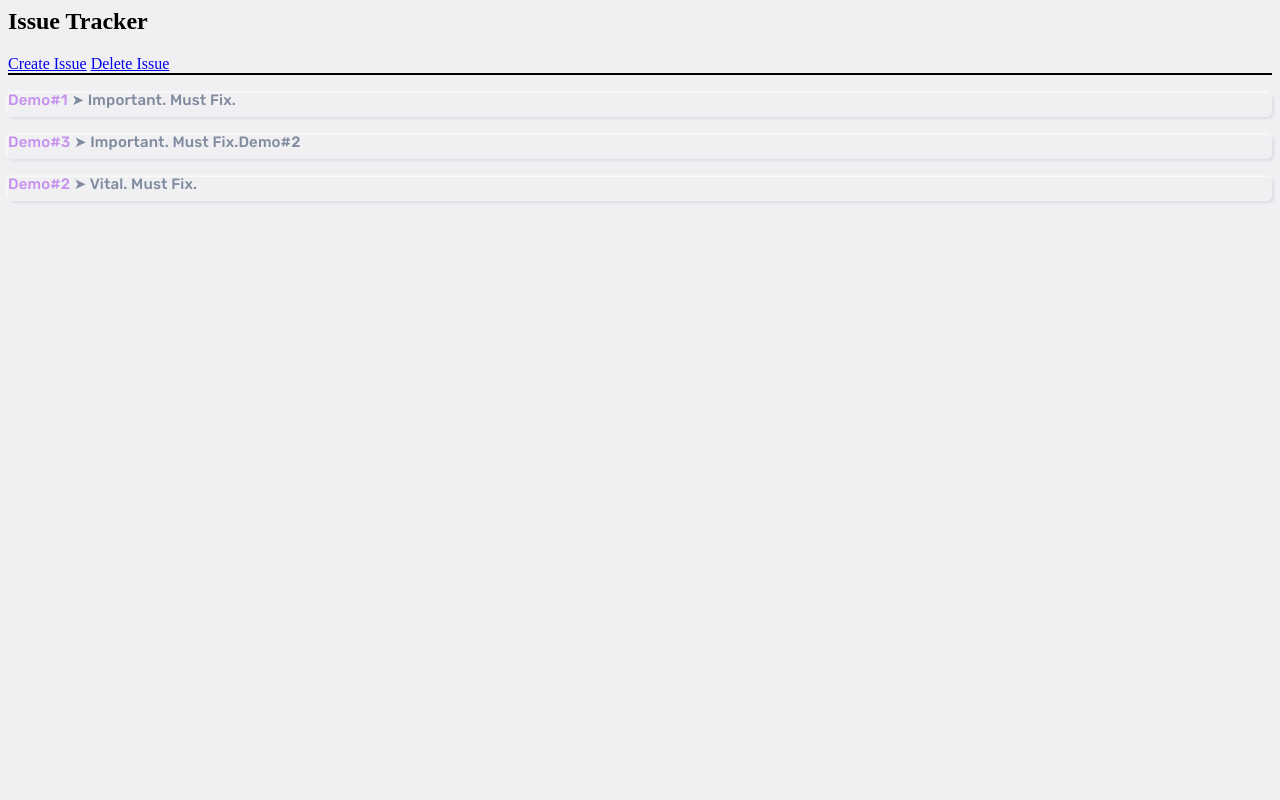
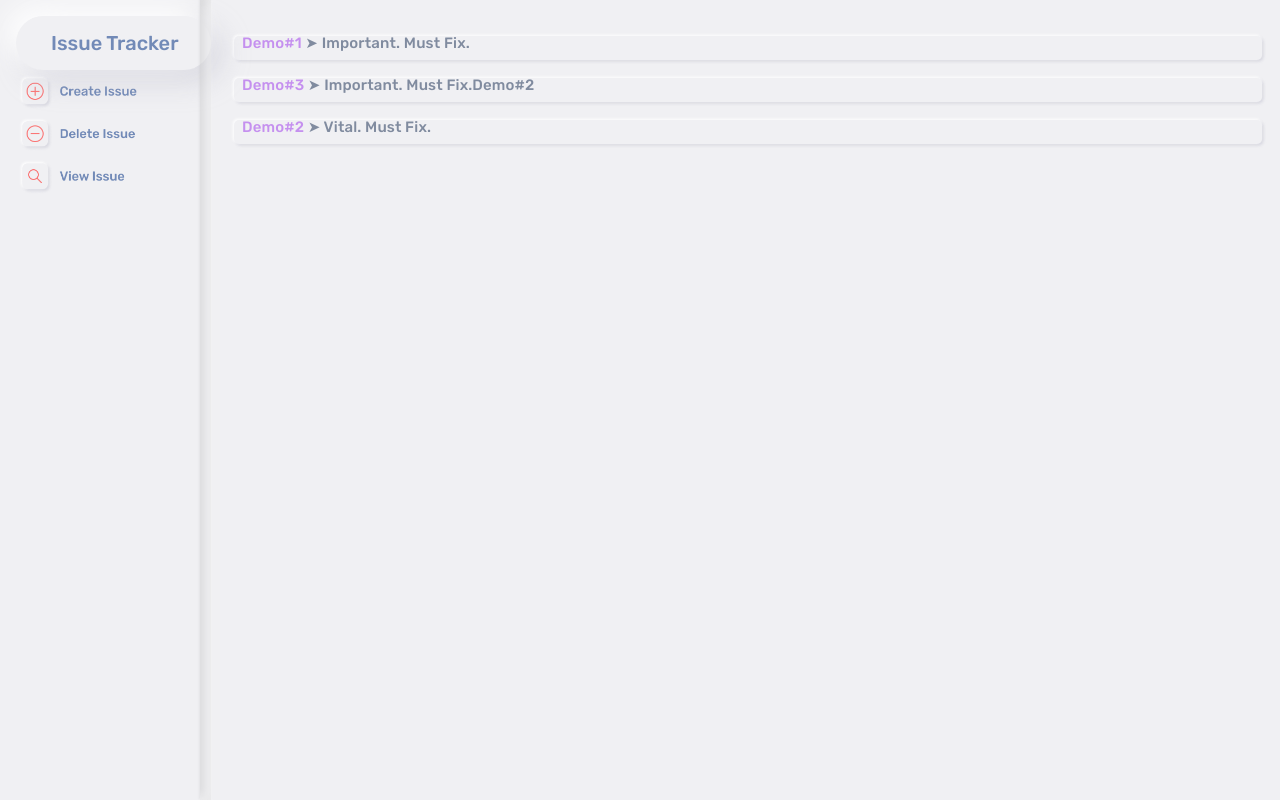
Before and after one commit to jacob-macleod/Issue-Tracker, a Flask app: page / in a window 1280 px wide. Run offline with Flask 2, Linux system fonts and the light colour scheme.

Commit message:
Updated UI of index.html

```diff
--- a/main.py
+++ b/main.py
@@ -66,6 +66,7 @@ def index():
             issue_tags = issue_tags + row[2] + "%"
 
     issue_names_length = csv_length
+    #TODO: CHANGE TEMPLATE RETURNED LATER!
     return render_template('index.html', issue_names=issue_names, issue_names_length=issue_names_length, issue_tags=issue_tags)
 
 @app.route("/issue", methods = ['post', 'get'])
--- a/templates/index.html
+++ b/templates/index.html
@@ -3,14 +3,27 @@
 <title>Issue Tracker</title></header>
 <link rel="preconnect" href="https://fonts.gstatic.com">
 <link href="https://fonts.googleapis.com/css2?family=Rubik:wght@300;500&display=swap" rel="stylesheet">
+
 <style>
-    body {
+body {
     background-color: #f0f0f3;
+}
+
+  #panel {
+    float: left;
+    width: 50%;
+    padding: 10px;
+  }
+
+    /* Clear floats after the columns */
+    #issue_pane_id:after {
+    content: "";
+    display: table;
+    clear: both;
   }
 
   #issue_div {
     height: 24px;
-
     background: #F0F0F3;
     box-shadow: -1px -1px 3px #FFFFFF, 1.5px 1.5px 3px rgba(174, 174, 192, 0.4);
     border-radius: 5px;
@@ -23,9 +36,7 @@
     font-size: 15px;
     line-height: 100%;
 
-    /*padding-top: 10px;
-    padding-bottom: 5px;
-    padding-left: 5px;*/
+    padding-left: 8px;
     box-sizing: border-box;
 
     letter-spacing: 0.01em;
@@ -35,12 +46,101 @@
     color: #C590EF;
   }
 
+  .grid-container {
+  display: grid;
+  grid-template-columns: auto auto;
+  padding: 10px;
+}
+
+.seperator {
+    position: absolute;
+width: 11px;
+height: 100vh;
+left: 25vh;
+top: 0px;
+
+background: #F0F0F3;
+opacity: 0.5;
+box-shadow: 1px 1px 2px rgba(255, 255, 255, 0.3), -1px -1px 2px rgba(185, 185, 187, 0.5), inset -5px 5px 10px rgba(185, 185, 187, 0.2), inset 5px -5px 10px rgba(185, 185, 187, 0.2), inset -5px -5px 10px rgba(255, 255, 255, 0.9), inset 5px 5px 13px rgba(185, 185, 187, 0.9);
+  grid-column-start: 3;
+  grid-column-end: 4;
+}
+
+.issue_panel {
+  grid-column-start: 2;
+  grid-column-end: 15;
+}
+
+.app_name {
+    position: absolute;
+    width: 175px;
+    height: 33.73px;
+    left: 16px;
+    top: 16px;
+    padding: 10px;
+
+    /* Neu-basic-white */
+
+    background: #F0F0F3;
+    box-shadow: -10px -10px 30px #FFFFFF, 10px 10px 30px rgba(174, 174, 192, 0.4);
+    border-radius: 98px;
+}
+
+.app_name_text {
+    top: 26px;
+    text-align: right;
+    padding-top: 10px;
+    padding-left: 25px;
+
+    font-family: Rubik;
+    font-style: normal;
+    font-weight: 500;
+    font-size: 20px;
+    line-height: 14px;
+    display: flex;
+    align-items: center;
+
+    /* text-primary */
+
+    color: #728AB7;
+}
+
+.create_issue_image {
+    padding-top: 7vh;
+    width: 20vh;
+    cursor: pointer;
+}
+
+.delete_issue_image {
+    padding-top: 1vh;
+    width: 20vh;
+    cursor: pointer;
+}
+
+.view_issue_image {
+    padding-top: 1vh;
+    width: 20vh;
+    cursor: pointer;
+}
 </style>
 <body>
-    <h2>Issue Tracker</h2>
-    <a href="http://localhost:5000/create_issue">Create Issue</a>
-    <a href="http://localhost:5000/delete_issue">Delete Issue</a>
-    <div style="border:1px solid black;"></div>
+    <div class="grid-container">
+        <div class="panel_items">
+            <div class="app_name">
+                <div class="app_name_text">Issue Tracker</div>
+            </div>
+            <img src="{{url_for('static', filename='create_issue_img.png')}}" class="create_issue_image" onclick="window.open('http://localhost:5000/create_issue','_self')">
+            <br>
+            <img src="{{url_for('static', filename='delete_issue_img.png')}}" class="delete_issue_image" onclick="window.open('http://localhost:5000/delete_issue','_self')">
+            <br>
+            <img src="{{url_for('static', filename='view_issue_img.png')}}" class="view_issue_image" onclick="alert('Please click on an issue first to view it!')">
+        </div>
+        <div class="seperator">
+        </div>
+        <div class="issue_panel" id="issue_pane_id"></div>
+    </div>
+
+
 
 </body>
 
@@ -87,9 +187,11 @@ function display_issue (names, tags) {
         //Create a newline element
         var br = document.createElement("br");
 
+        issue_pane = document.getElementById("issue_pane_id")
+
         //Add all the elements
-        document.body.appendChild(br);
-        document.body.appendChild(div)
+        issue_pane.appendChild(br);
+        issue_pane.appendChild(div)
         div.appendChild(tag);
         tag.appendChild(span)
     }
```
Also changed, not shown: templates/grid_test.html (added, +36 -0 lines), static/create_issue_img.png (added), static/delete_issue_img.png (added), static/view_issue_img.png (added).
